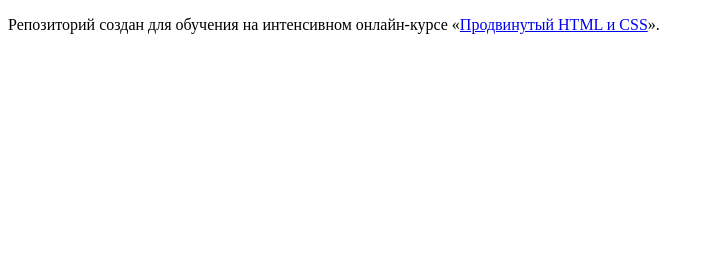
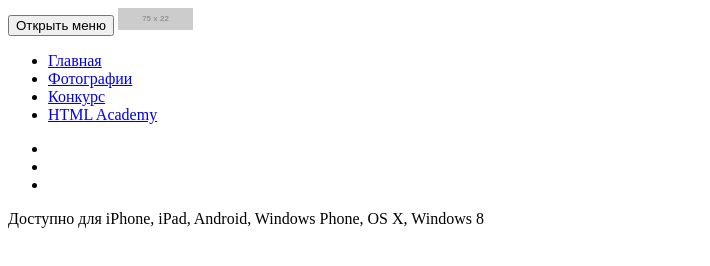
Before and after one commit to dikolchukov/124981-pink, a website: page index.html in a window 1280 px wide. Shown: the whole page, without its empty margins (0-710 px from the left). Drawn offline with Linux system fonts and the light colour scheme; placeholder pictures from the web are drawn by us.

Commit message:
Разметил header главной

```diff
--- a/index.html
+++ b/index.html
@@ -2,11 +2,43 @@
 <html lang="ru">
   <head>
     <meta charset="utf-8">
-    <title>HTML Academy: Пинк</title>
+    <title>HTML Academy: Пинк - Главная</title>
   </head>
   <body>
-
-    <p>Репозиторий создан для обучения на интенсивном онлайн‑курсе «<a href="https://htmlacademy.ru/intensive/adaptive">Продвинутый HTML и CSS</a>».</p>
-
+    <header class="main-header">
+      <button class="main-nav__toggle" type="button">Открыть меню</button>
+      <img class="main-header__logo-image" src="http://placehold.it/75x22" width="75" height="22" alt="Пинк">
+      <nav class="main-nav">
+        <ul class="main-nav__list">
+          <li class="main-nav__item">
+            <a href="index.html">Главная</a>
+          </li>
+          <li class="main-nav__item">
+            <a href="photo.html">Фотографии</a>
+          </li>
+          <li class="main-nav__item">
+            <a href="form.html">Конкурс</a>
+          </li>
+          <li class="main-nav__item">
+            <a href="https://htmlacademy.ru/intensive/adaptive">HTML Academy</a>
+          </li>
+        </ul>
+      </nav>
+      <a class="button button--download"></a>
+      <ul class="main-header__markets markets-list">
+        <li class="markets-list__item">
+          <a href="#" class="markets-list__link markets-list__link--apple"></a>
+        </li>
+        <li class="markets-list__item">
+          <a href="#" class="markets-list__link markets-list__link--android"></a>
+        </li>
+        <li class="markets-list__item">
+          <a href="#" class="markets-list__link markets-list__link--windows"></a>
+        </li>
+      </ul>
+      <p class="main-header__available">
+        Доступно для iPhone, iPad, Android, Windows Phone, OS X, Windows 8
+      </p>
+    </header>
   </body>
 </html>
```
